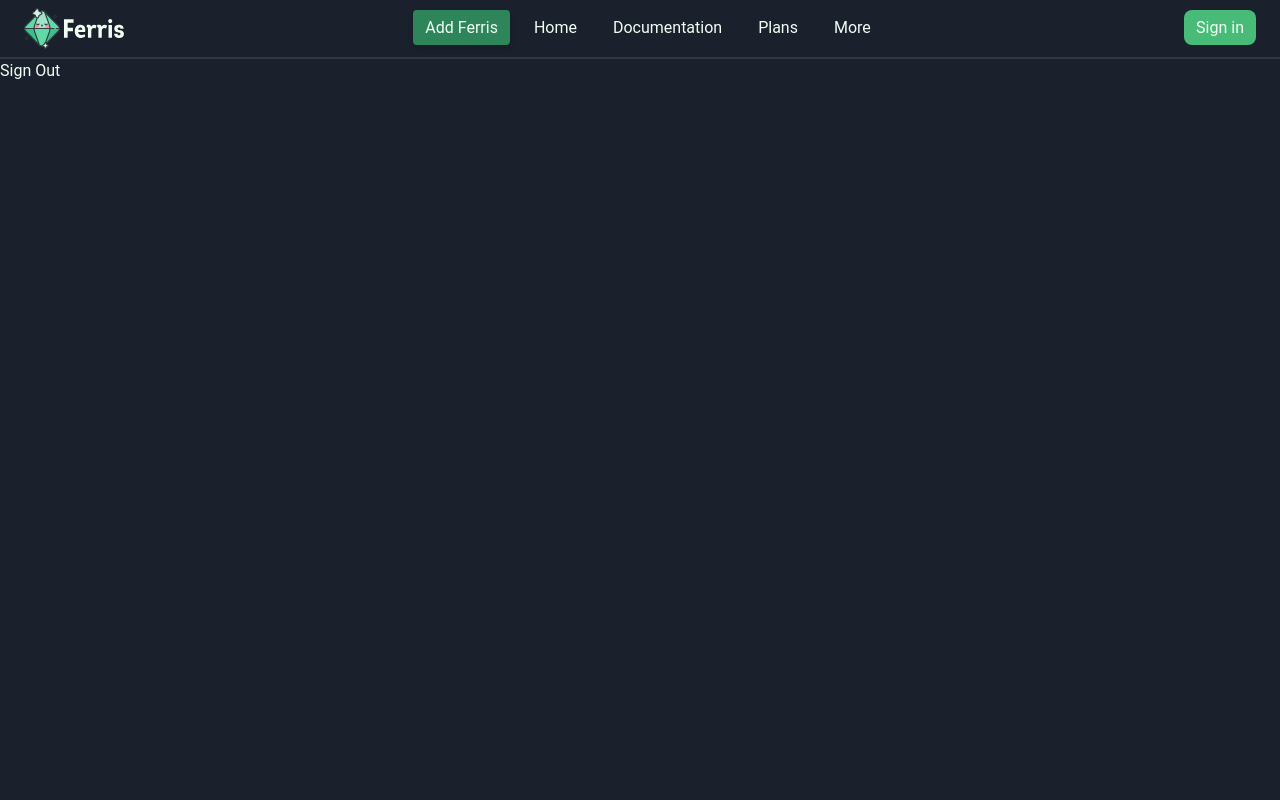
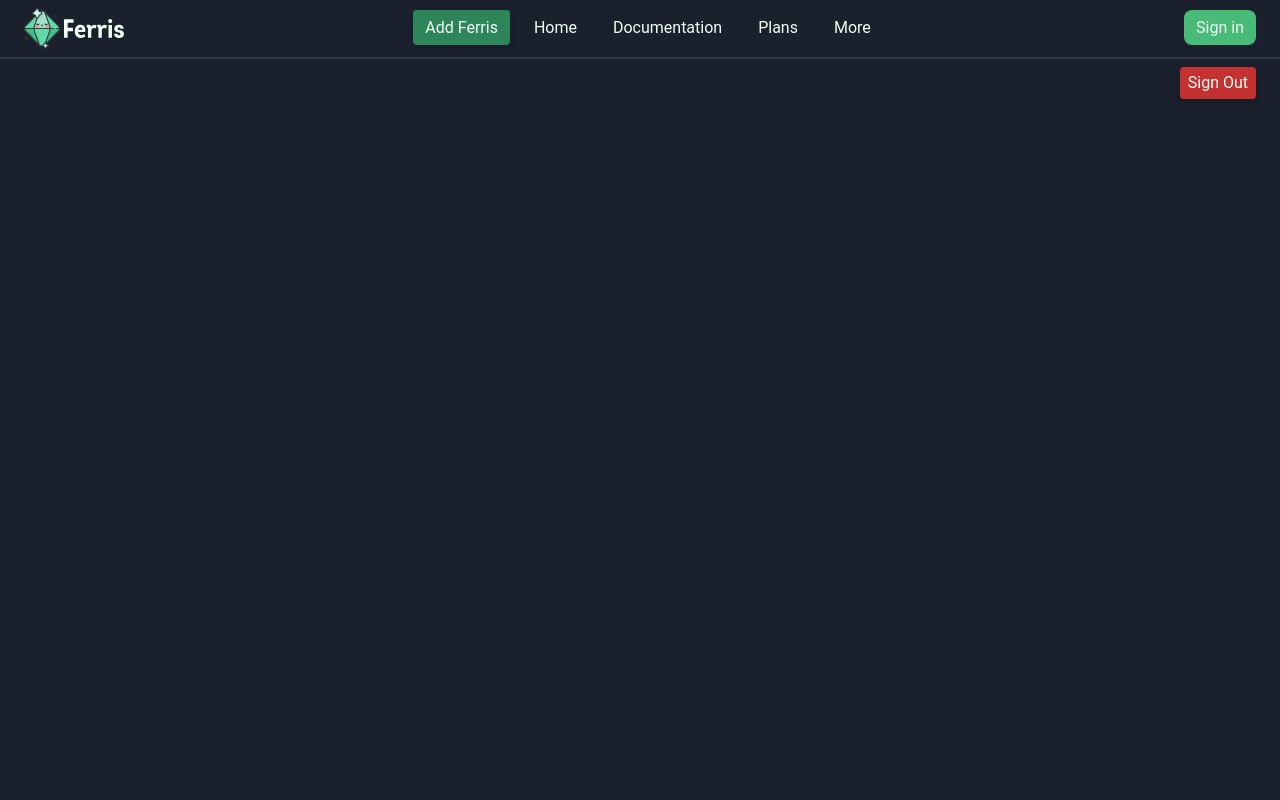
Before and after one commit to darling/ferris-web, a Next.js app: page /profile in a window 1280 px wide. Shown: the top 800 px of the page. Built offline with nearby package versions, Linux system fonts and the light colour scheme; no server answers.

Commit message:
Account updates

```diff
--- a/interfaces/index.ts
+++ b/interfaces/index.ts
@@ -19,4 +19,5 @@ export interface User {
 	lastLoginAt: string;
 	createdAt: string;
 	photoURL: string;
+	premium: boolean;
 }
--- a/pages/profile.tsx
+++ b/pages/profile.tsx
@@ -1,19 +1,32 @@
-import Layout from "../components/Layout";
-import { useAuth } from "../contexts/auth";
-import app from "../utils/auth/firebase";
+import Layout from '../components/Layout';
+import { useAuth } from '../contexts/auth';
+import app from '../utils/auth/firebase';
 
 function signOut() {
-  app.auth().signOut();
+	app.auth().signOut();
 }
 
 const Profile = () => {
-  const user = useAuth();
+	const user = useAuth();
 
-  return (
-    <Layout title={`${user?.displayName} | Ferris Bot`}>
-      <button onClick={signOut}>Sign Out</button>
-    </Layout>
-  );
+	// if (user === null) {
+	// 	return <Layout>You are not signed in</Layout>;                   DICK
+	// }
+
+	return (
+		<Layout
+			title={`${user?.displayName || 'User Profile Page'} | Ferris Bot`}
+		>
+			<div className="mr-3 px-3 py-2 relative flex justify-end h-auto w-auto bg-gray-900">
+				<button
+					onClick={signOut}
+					className="px-2 py-1 rounded shadow-md hover:bg-green-100 hover:text-black bg-red-700 transition-all duration-150"
+				>
+					Sign Out
+				</button>
+			</div>
+		</Layout>
+	);
 };
 
 export default Profile;
```
Also changed, not shown: pages/pricing.tsx (added, +7 -0 lines). Lines whose indentation alone changed are shown as unchanged.
